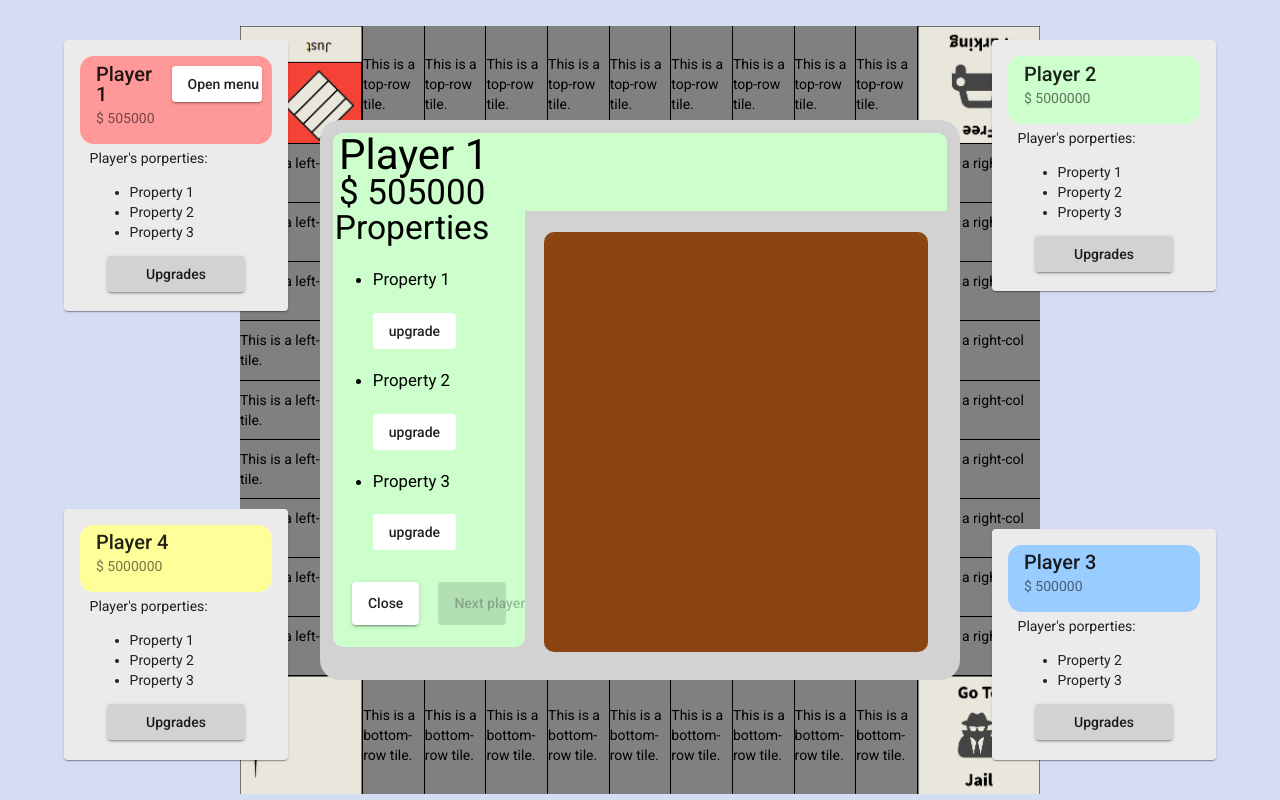
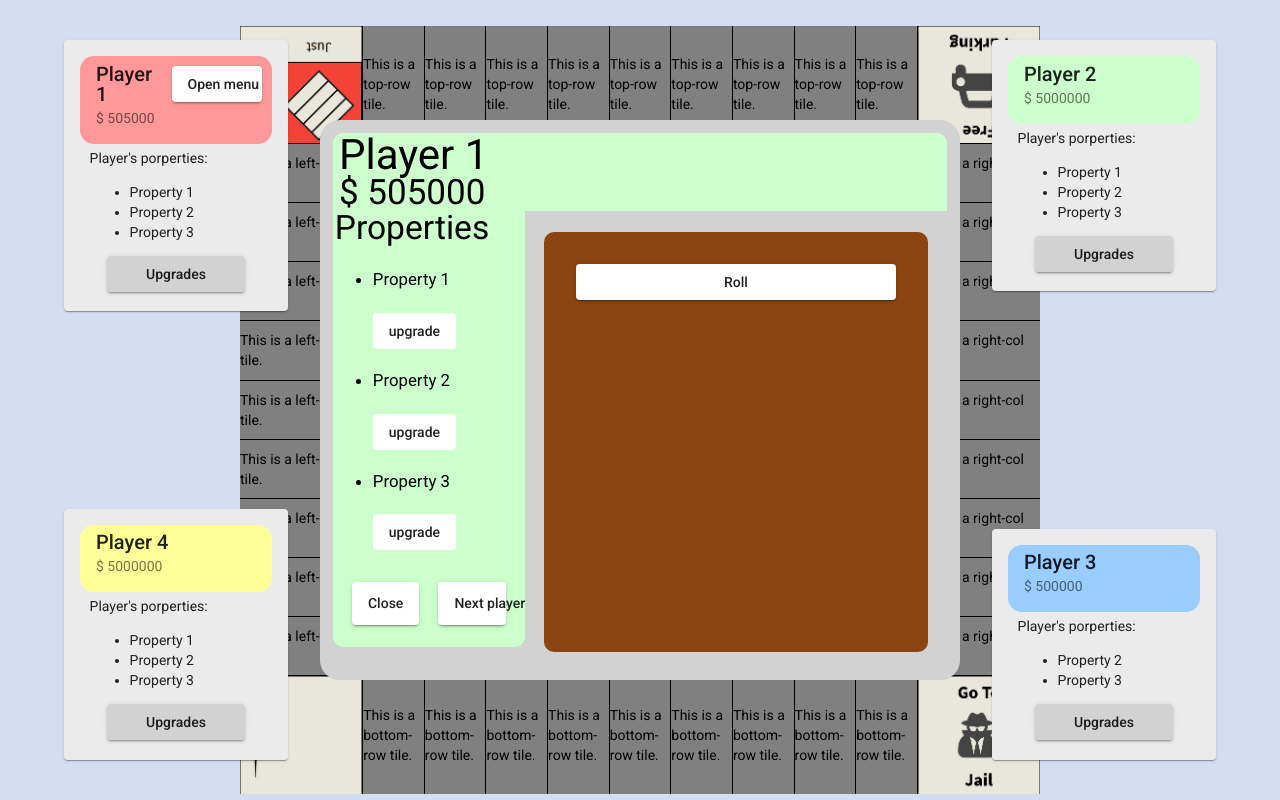
Before and after one commit to Kojotm/TotallyNotMonopoly, an Angular app in the folder TotallyNotMonopolyUI/: page / in a window 1280 px wide. Built offline with nearby package versions, Linux system fonts and the light colour scheme.

Commit message:
Create dice roll

```diff
--- a/TotallyNotMonopolyUI/src/app/dice/dice.component.html
+++ b/TotallyNotMonopolyUI/src/app/dice/dice.component.html
@@ -1,19 +1,16 @@
 <div class="center">
+  <div>
+    <button mat-raised-button class="roll-btn" (click)="start(6)" [disabled]="rolled">
+      Roll
+    </button>
+  </div>
 
-  <div *ngIf="roller$ | async as result" class="result">
-    {{result}}
+  <div *ngIf="roller$ | async as result">
+    <div class="result">
+      {{result[0]}}
+    </div>
+    <div class="result2">
+      {{result[1]}}
+    </div>
   <div>
-
-  <div *ngIf="roller$ | async as result" class="result2">
-    {{result}}
-  <div>
-
-    <button
-    mat-raised-button
-    class="roll-btn"
-    (click)="start(6)"
-  >
-    Roll
-  </button>
-
 </div>
--- a/TotallyNotMonopolyUI/src/app/dice/dice.component.scss
+++ b/TotallyNotMonopolyUI/src/app/dice/dice.component.scss
@@ -1,9 +1,19 @@
-// .center{
-//   text-align:center;
-// }
-// .result{
-//   font-size: 20em;
-// }
-// button{
-//   min-width: 65px;
-// }
+.center{
+  text-align:center;
+}
+.result{
+  margin-top: 13rem;
+  margin-right: 17rem;
+  font-size: 20em;
+
+}
+.result2{
+  margin-top: -1rem;
+  margin-left: 15rem;
+  font-size: 20em;
+
+}
+.roll-btn {
+  width: 20rem;;
+  top: 2rem;
+}
--- a/TotallyNotMonopolyUI/src/app/dice/dice.component.ts
+++ b/TotallyNotMonopolyUI/src/app/dice/dice.component.ts
@@ -21,22 +21,26 @@ export class DiceComponent implements OnInit {
   constructor() { }
 
   ngOnInit(): void {
+    this.rolled = false;
   }
 
-  rolling = false;
+  rolled = false;
   selectedRollCount = 1;
-  selectedType = 4;
+  selectedType = 2;
   start$ = new Subject();
 
   roller$ = this.start$
     .pipe(
       switchMap(max => {
+        this.rolled = true;
         return timer(0, 50).pipe(take(10), map(_ => {
           let total = 0;
+          let another = 0;
           for(let i = 0; i < this.selectedRollCount; i++){
             total += this.calcRoll(6);
+            another += this.calcRoll(6);
           }
-          return total
+          return [total, another]
         }))
       })
     )
@@ -49,6 +53,7 @@ export class DiceComponent implements OnInit {
   start(max: number){
     this.selectedType = max;
     this.start$.next(max);
+    this.start$.next(max);
   }
 
 }
--- a/TotallyNotMonopolyUI/src/app/game-table/game-table.component.html
+++ b/TotallyNotMonopolyUI/src/app/game-table/game-table.component.html
@@ -146,7 +146,6 @@
         mat-raised-button
         class="next-player-btn"
         (click)="nextPlayer()"
-        [disabled]="!rolled"
       >
         Next player
       </button>
```
